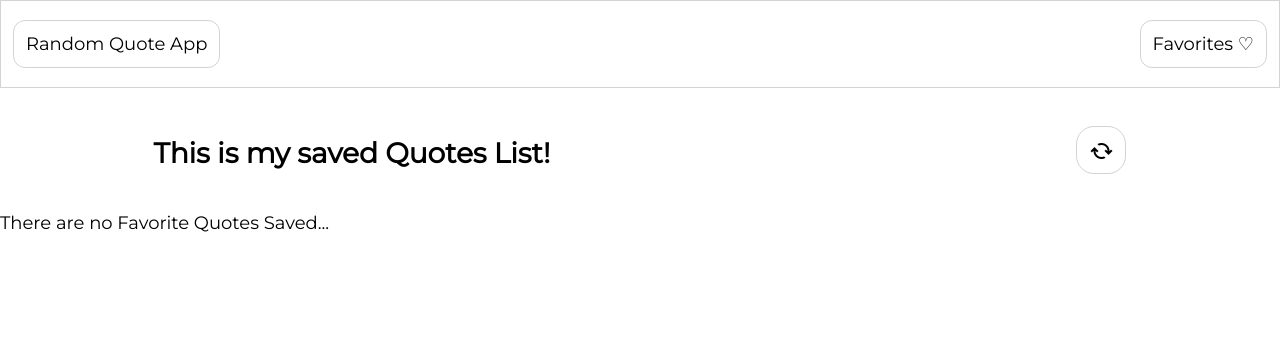
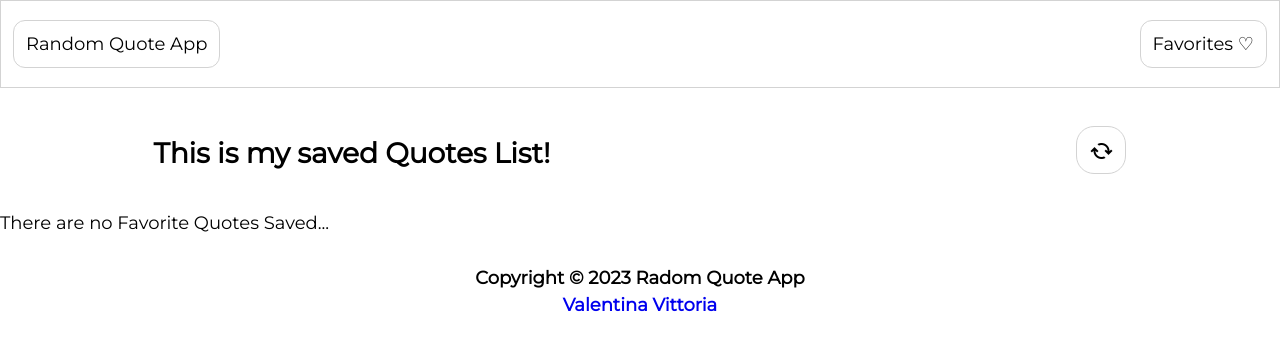
Before and after one commit to Valeprogr/quote-app, a React (Create React App) app: page /favorites in a window 1280 px wide. Shown: the top 350 px of the page. Built offline with nearby package versions, Linux system fonts and the light colour scheme.

Commit message:
add footer and css final touch

```diff
--- a/src/App.css
+++ b/src/App.css
@@ -139,7 +139,7 @@ h1{
 .card-quote{
   border: 1px solid #069A8E;
   border-radius: 18px 18px;
-  padding: 32px;
+  padding: 20px;
   margin: 12px;
 }
 .list-header{
@@ -160,10 +160,31 @@ border: 1px solid lightgrey;
 border-radius: 18px 18px;
 cursor: pointer;
 }
+.reload-icon:hover{
+  background-color: #F7FF93;
+}
+
+.footer-container{
+  display: flex;
+  flex-direction: column;
+  justify-content: center;
+  align-items: center;
+  height: 72px;
+  line-height: 1.5;
+  margin-top: 22px;
+}
+
+.footer-container a{
+  cursor: pointer;
+  text-decoration: none;
+}
 
 
-@media only screen and (max-width: 800px) {
+@media only screen and (max-width: 500px) {
   .list-header{
     font-size: 27px;
   }
+  .app-container{
+    height: 588px;
+  }
 }
--- a/src/App.js
+++ b/src/App.js
@@ -3,7 +3,7 @@ import { BrowserRouter,Routes, Route} from "react-router-dom";
 import Navbar from './components/Navbar';
 import Container from "../src/components/Container";
 import SavedQuoteList from './components/SavedQuoteList';
-
+import Footer from './components/Footer';
 const App = () => {
     return (
         <BrowserRouter>
@@ -12,6 +12,7 @@ const App = () => {
         <Route path="/" element={<Container/>}></Route>
         <Route path="/favorites" element={<SavedQuoteList />}/>
         </Routes>
+        <Footer />
         </BrowserRouter>
     );
 }
--- a/src/components/CardQuote.js
+++ b/src/components/CardQuote.js
@@ -19,8 +19,8 @@ const CardQuote = ({index,ele}) => {
                 close
             </span>
             </div>
-            <p>{ele.text}</p>
-            <p>{ele.author}</p>
+            <p className='quote'>{ele.text}</p>
+            <p className='author'>{ele.author}</p>
         </div>
     );
 }
--- /dev/null
+++ b/src/components/Footer.js
@@ -0,0 +1,16 @@
+import React from 'react';
+
+const Footer = () => {
+    return (
+        <>
+            <footer>
+                <div className='footer-container'>
+                    <h6>Copyright © 2023 Radom Quote App</h6>
+                    <a href='https://github.com/Valeprogr/quote-app' target='_blank' rel="noreferrer"><h6>Valentina Vittoria</h6></a>
+                </div>
+            </footer>
+        </>
+    );
+}
+
+export default Footer;
--- a/src/components/Quote.js
+++ b/src/components/Quote.js
@@ -22,11 +22,11 @@ const Quote = ({quote, setShowComp}) => {
     <div className='quote-container'>
     <div className='icon'>
     <a href='/favorites'>
-    <span class="material-symbols-outlined heart" onClick={saveQuoteHandler}>
+    <span className="material-symbols-outlined heart" onClick={saveQuoteHandler}>
 favorite
 </span> </a>
 
-    <span class="material-symbols-outlined close" onClick={()=>setShowComp(false)}>
+    <span className="material-symbols-outlined close" onClick={()=>setShowComp(false)}>
 close
 </span>
 </div>
--- a/src/components/SavedQuoteList.js
+++ b/src/components/SavedQuoteList.js
@@ -3,7 +3,7 @@ import CardQuote from './CardQuote';
 
 const SavedQuoteList = () => {
 const [data, setData] = useState();
-console.log(data)
+//console.log(data)
 
     const getFavoritesQuote = () =>{
         const items = JSON.parse(localStorage.getItem('list'));
@@ -19,7 +19,7 @@ getFavoritesQuote()
             <h1 className='list-header'>This is my saved Quotes List!</h1>
             <br/>
 
-            <span class="material-symbols-outlined reload-icon" onClick={getFavoritesQuote}>
+            <span className="material-symbols-outlined reload-icon" onClick={getFavoritesQuote}>
                 cached
             </span>
             </div>
```
